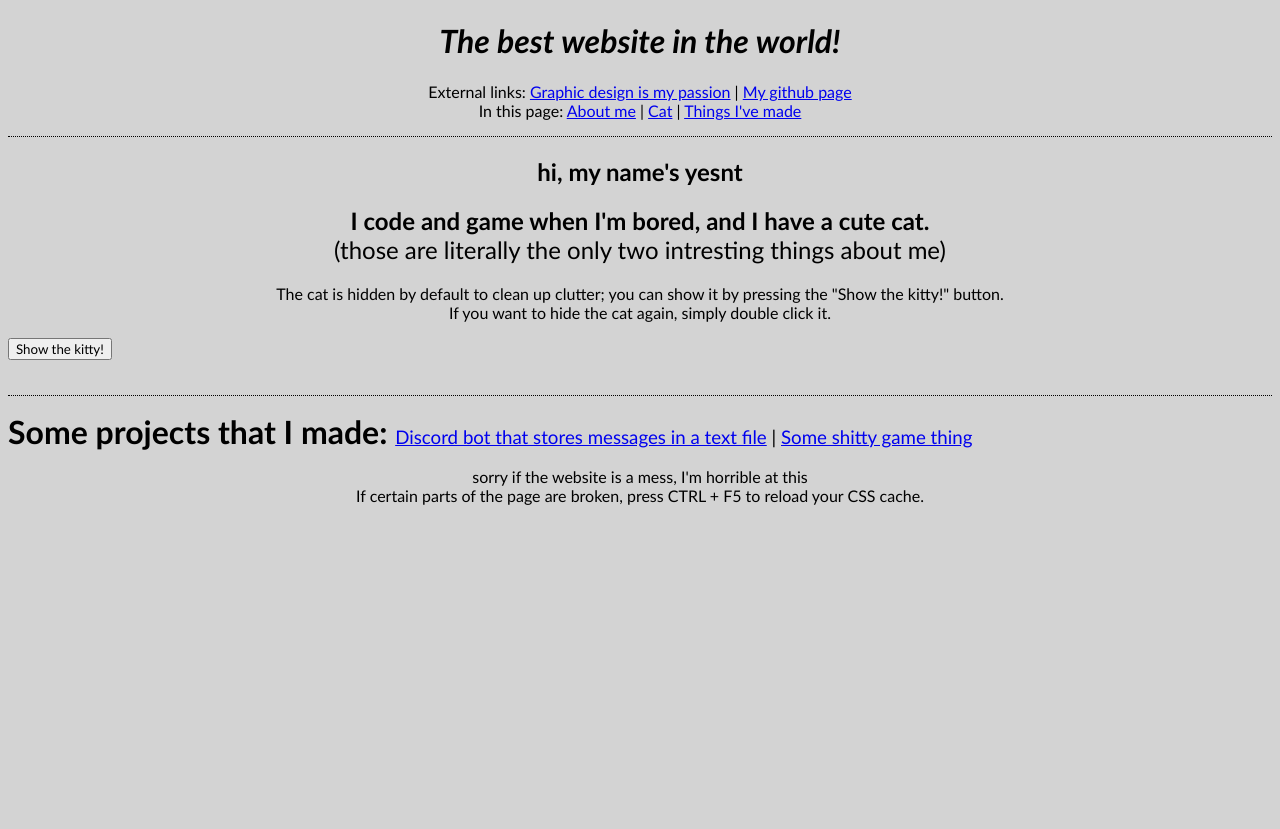
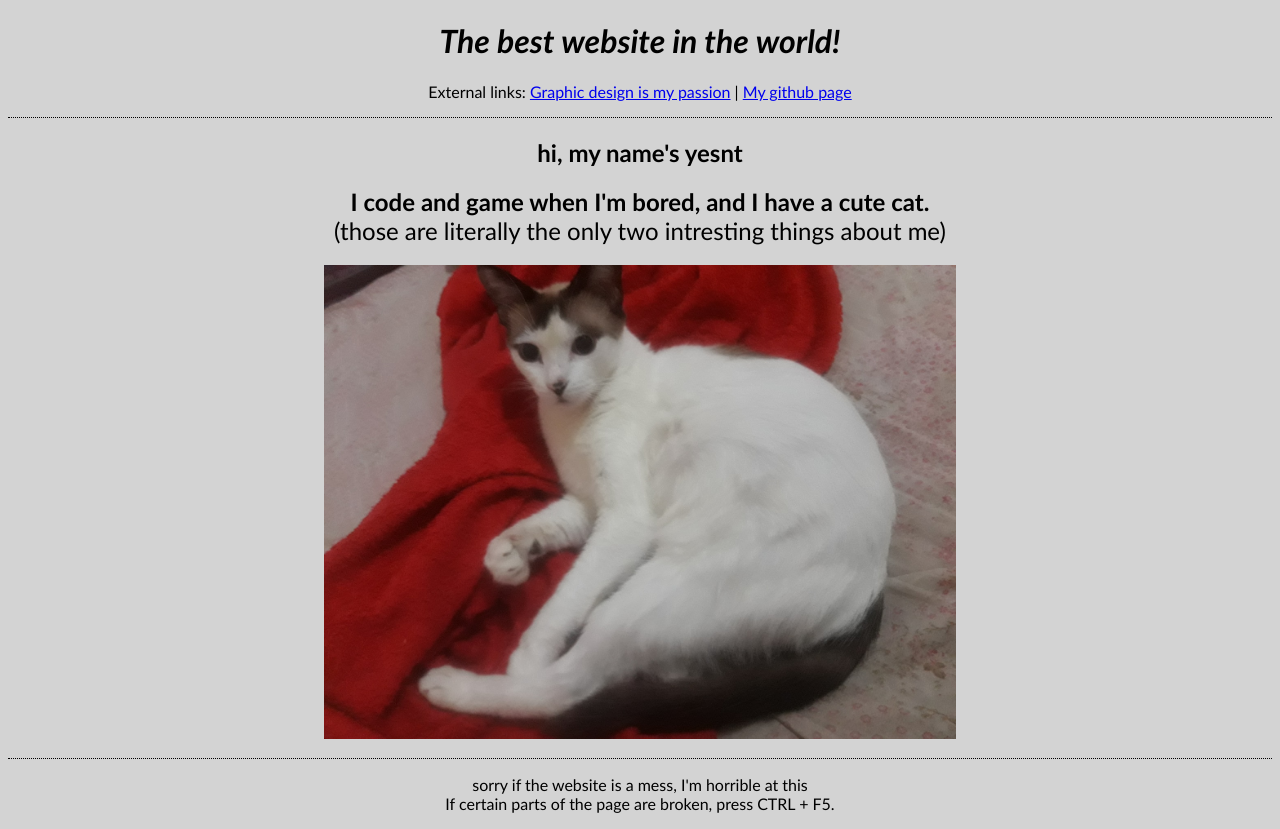
Before and after one commit to 000yesnt/000yesnt.github.io, a PHP site: page / in a window 1280 px wide. Before the commit the page ends 505 px from the top, so only its background shows below. Run offline with PHP 8.4, Linux system fonts and the light colour scheme; some libraries are stand-ins or nearby versions.

Commit message:
stuff
i'm stuff :flushed:

```diff
--- a/index.html
+++ b/index.html
@@ -19,7 +19,7 @@
         <meta property="twitter:image" content="https://github.com/000yesnt/SiteContent/blob/master/soft.jpg?raw=true"/>
         <meta property="og:url" content="https://000yesnt.github.io"/>
         <meta property="og:title" content="cool and epic website"/>
-        <meta property="og:description" content="website is wip, remind me later to work on it"/>
+        <meta property="og:description" content="cool and epic"/>
         <meta property="og:image" content="https://github.com/000yesnt/SiteContent/blob/master/soft.jpg?raw=true"/>
 
 		<!-- Favicon -->
@@ -27,18 +27,19 @@
 		<link rel="icon" href="/resources/favicon.ico" type="image/x-icon">
 	</head>
 	<body id="body_core">
-		<h1 class="center-title-noborder"><i>The best website in the world!</i></h1>
+		<div class="mod-title">
+		<h1 class="center-title-noborder title-changed"><i><span>The best website in the world!</span></i></h1>
+		</div>
 		<p class="center">External links: <a href="/wtf/">Graphic design is my passion</a> | <a href="https://github.com/000yesnt/">My github page</a><br>
-		In this page: <a href="#about-me">About me</a> | <a href="#cat">Cat</a> | <a href="#my-projects">Things I've made</a></p>
 		<p class="center-title"></p>
 
 		<div id="about-me">
 		<h2 class="center">hi, my name's yesnt</h3>
 
 		<h2 class="center"> I code and game when I'm bored, and I have a cute cat. <br>
-		<span>(those are literally the only two intresting things about me)</span></h2>
+		<span id="normal">(those are literally the only two intresting things about me)</span></h2>
 
-		<p class="center">The cat is hidden by default to clean up clutter; you can show it by pressing the "Show the kitty!" button.<br>
+		<!-- <p class="center">The cat is hidden by default to clean up clutter; you can show it by pressing the "Show the kitty!" button.<br>
 		If you want to hide the cat again, simply double click it.</p>
 
 		<button onclick="HideCat()" id="cat_toggle">Hide the kitty! (or double click it)</button>
@@ -47,16 +48,16 @@
 		<div class="center" id="cat">
 			<img src="resources/images/mycat.jpg" width="50%" height="50%" alt="Kitty" ondblclick="HideCat()"/>
 		</div>
+		</div> -->
+
+		<!-- Show the cat. -->
+		<div class="center">
+			<img src="resources/images/mycat.jpg" width="50%" height="50%"/>
 		</div>
+
 		<p class="center-title"></p>
 
-		<div id="my-projects">
-		<h1 style="display: inline">Some projects that I made: </h1><h3 style="display: inline; font-weight: normal">
-		<a href="https://github.com/000yesnt/Archivebot">Discord bot that stores messages in a text file</a> |
-		<a href="https://github.com/000yesnt/testgame">Some shitty game thing</a></h3><br>
-		</div>
-
 		<p class="center"> sorry if the website is a mess, I'm horrible at this<br>
-		If certain parts of the page are broken, press CTRL + F5 to reload your CSS cache.</p>
+		If certain parts of the page are broken, press CTRL + F5.</p>
 	</body>
 <html>
--- a/resources/style/core.css
+++ b/resources/style/core.css
@@ -31,6 +31,17 @@
 	border-width: 1px;
 }
 
-span {
+.mod-title h1.title-changed span {
+	content: "The best website in the world!";
+}
+.mod-title:hover h1.title-changed span {
+	display: none;
+}
+
+.mod-title:hover h1.title-changed:after {
+	content: "The worst website in the world!";
+}
+
+span#normal {
 	font-weight: normal;
 }
```
